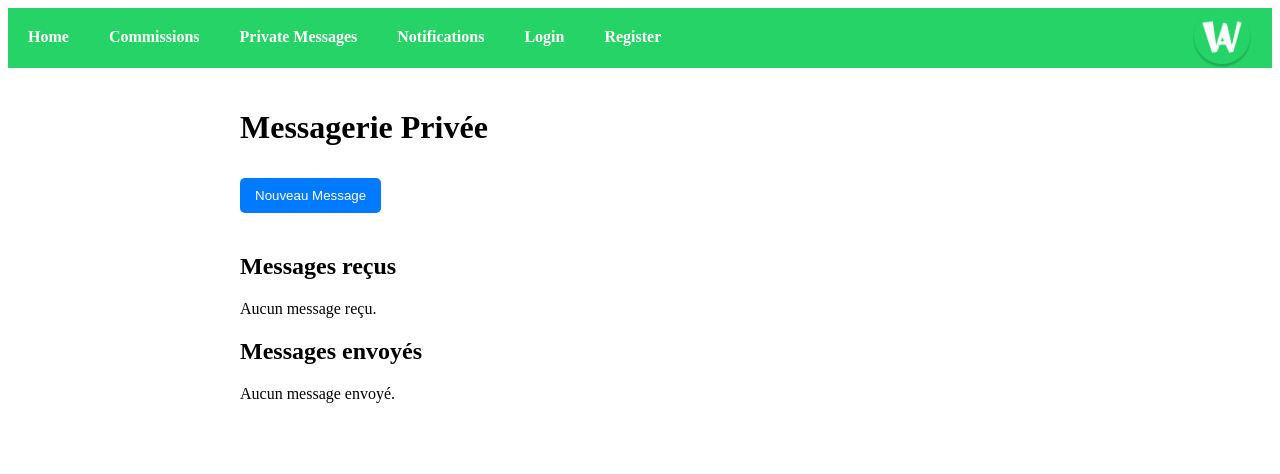
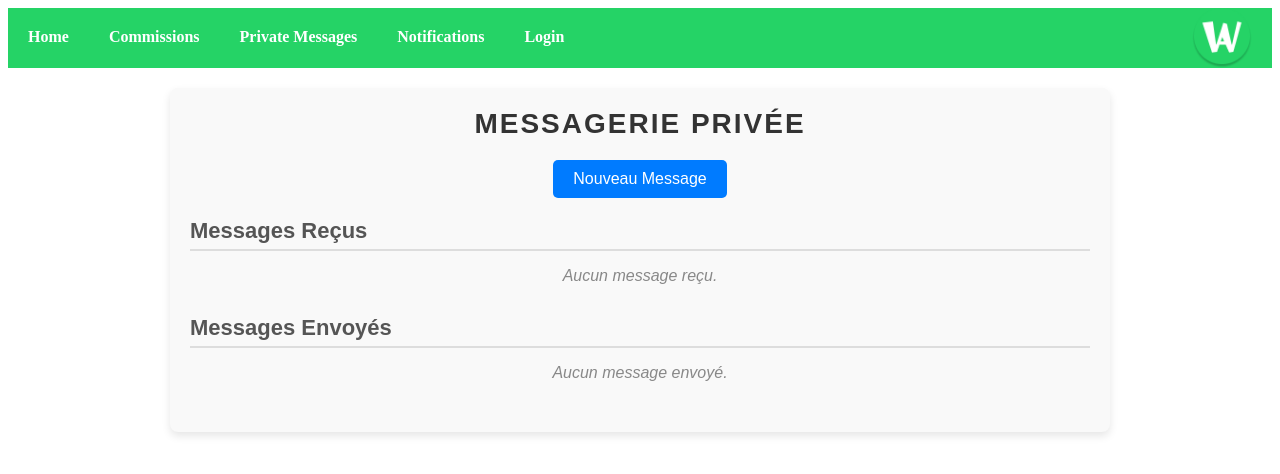
Before and after one commit to bpuibusque/projetSymfony, a Vue app in the folder front/: page /private-messages in a window 1280 px wide. Shown: the top 474 px of the page. Built offline with nearby package versions, Linux system fonts and the light colour scheme.

Commit message:
mise en forme messages

```diff
--- a/front/src/components/NavBar.vue
+++ b/front/src/components/NavBar.vue
@@ -7,7 +7,6 @@
         <li><router-link to="/private-messages">Private Messages</router-link></li>
         <li><router-link to="/notifications">Notifications</router-link></li>
         <li v-if="!user"><router-link to="/login">Login</router-link></li>
-        <li v-if="!user"><router-link to="/register">Register</router-link></li>
         <li v-if="user">
           <a href="#" @click.prevent="logout">Deconnexion</a>
         </li>
--- a/front/src/views/HomePage.vue
+++ b/front/src/views/HomePage.vue
@@ -1,7 +1,7 @@
 <template>
   <div v-if="user">
-    <h1>Welcome, {{ user.email }}!</h1>
-    <p>This is the homepage. Use the navigation menu to explore the site.</p>
+    <h1>Bienvenue, {{ user.email }}!</h1>
+    <p>Ceci est la page d'accueil. Utilisez le menu de navigation pour explorer le site.</p>
     <button @click="logout" class="logout-btn">Logout</button>
   </div>
   <div v-else>
--- a/front/src/views/LoginPage.vue
+++ b/front/src/views/LoginPage.vue
@@ -2,7 +2,7 @@
   <div class="login-container">
     <div class="login-content">
       <div class="login-header">
-        <h1 class="signin-title"><span class="title">Please sign in</span></h1>
+        <h1 class="signin-title"><span class="title">Connexion</span></h1>
       </div>
       <div class="login-body">
         <form @submit.prevent="submitForm" class="login-form">
@@ -18,7 +18,7 @@
             required
             autofocus
           />
-          <label for="password">Password</label>
+          <label for="password">Mot de passe</label>
           <input
             type="password"
             v-model="password"
@@ -30,7 +30,7 @@
 
           <div class="login-footer">
             <button class="btn btn-lg btn-primary btn-block" type="submit">
-              Sign in
+              Connexion
             </button>
           </div>
         </form>
--- a/front/src/views/PrivateMessages.vue
+++ b/front/src/views/PrivateMessages.vue
@@ -1,26 +1,34 @@
 <template>
   <div class="messages-container">
-    <h1>Messagerie Privée</h1>
+    <h1 class="title">Messagerie Privée</h1>
     <button @click="goToNewMessage" class="new-message-btn">Nouveau Message</button>
-    <div>
-      <h2>Messages reçus</h2>
-      <ul v-if="receivedMessages.length">
-        <li v-for="message in receivedMessages" :key="message.id">
-          <strong>{{ message.sender }}</strong>: {{ message.content }}
-          <small>{{ new Date(message.createdAt).toLocaleString() }}</small>
+
+    <div class="messages-section">
+      <h2 class="section-title">Messages Reçus</h2>
+      <ul v-if="receivedMessages.length" class="messages-list">
+        <li v-for="message in receivedMessages" :key="message.id" class="message-card">
+          <div class="message-header">
+            <span class="message-sender">{{ message.sender }}</span>
+            <small class="message-date">{{ new Date(message.createdAt).toLocaleString() }}</small>
+          </div>
+          <p class="message-content">{{ message.content }}</p>
         </li>
       </ul>
-      <p v-else>Aucun message reçu.</p>
+      <p v-else class="no-messages">Aucun message reçu.</p>
     </div>
-    <div>
-      <h2>Messages envoyés</h2>
-      <ul v-if="sentMessages.length">
-        <li v-for="message in sentMessages" :key="message.id">
-          À <strong>{{ message.recipient }}</strong>: {{ message.content }}
-          <small>{{ new Date(message.createdAt).toLocaleString() }}</small>
+
+    <div class="messages-section">
+      <h2 class="section-title">Messages Envoyés</h2>
+      <ul v-if="sentMessages.length" class="messages-list">
+        <li v-for="message in sentMessages" :key="message.id" class="message-card">
+          <div class="message-header">
+            <span class="message-recipient">À {{ message.recipient }}</span>
+            <small class="message-date">{{ new Date(message.createdAt).toLocaleString() }}</small>
+          </div>
+          <p class="message-content">{{ message.content }}</p>
         </li>
       </ul>
-      <p v-else>Aucun message envoyé.</p>
+      <p v-else class="no-messages">Aucun message envoyé.</p>
     </div>
   </div>
 </template>
@@ -54,7 +62,7 @@ export default {
           this.receivedMessages = response.data;
         })
         .catch((error) => {
-          console.error('Erreur lors de la récupération des message reçus :', error);
+          console.error('Erreur lors de la récupération des messages reçus :', error);
         });
     },
     fetchSentMessages() {
@@ -70,7 +78,7 @@ export default {
           this.sentMessages = response.data;
         })
         .catch((error) => {
-          console.error('Erreur lors de la récupération des message envoyés :', error);
+          console.error('Erreur lors de la récupération des messages envoyés :', error);
         });
     },
     goToNewMessage() {
@@ -82,23 +90,102 @@ export default {
 
 <style>
 .messages-container {
-  max-width: 800px;
-  margin: 0 auto;
+  max-width: 900px;
+  margin: 20px auto;
   padding: 20px;
+  background: #f9f9f9;
+  border-radius: 8px;
+  box-shadow: 0 4px 8px rgba(0, 0, 0, 0.1);
+  font-family: Arial, sans-serif;
+}
+
+.title {
+  text-align: center;
+  margin-bottom: 20px;
+  color: #333;
+  font-size: 28px;
+  font-weight: bold;
 }
 
 .new-message-btn {
+  display: block;
+  width: fit-content;
+  margin: 0 auto 20px;
   background-color: #007bff;
   color: white;
-  padding: 10px 15px;
+  padding: 10px 20px;
   border: none;
   border-radius: 5px;
+  font-size: 16px;
   cursor: pointer;
-  margin-bottom: 20px;
+  transition: background-color 0.3s;
 }
 
 .new-message-btn:hover {
   background-color: #0056b3;
 }
 
+.messages-section {
+  margin-bottom: 30px;
+}
+
+.section-title {
+  font-size: 22px;
+  color: #555;
+  margin-bottom: 15px;
+  border-bottom: 2px solid #ddd;
+  padding-bottom: 5px;
+}
+
+.messages-list {
+  list-style: none;
+  padding: 0;
+  margin: 0;
+}
+
+.message-card {
+  background: white;
+  border: 1px solid #ddd;
+  border-radius: 8px;
+  margin-bottom: 15px;
+  padding: 15px;
+  box-shadow: 0 2px 4px rgba(0, 0, 0, 0.1);
+  transition: transform 0.2s, box-shadow 0.2s;
+}
+
+.message-card:hover {
+  transform: translateY(-3px);
+  box-shadow: 0 4px 8px rgba(0, 0, 0, 0.2);
+}
+
+.message-header {
+  display: flex;
+  justify-content: space-between;
+  align-items: center;
+  margin-bottom: 10px;
+}
+
+.message-sender,
+.message-recipient {
+  font-weight: bold;
+  color: #007bff;
+}
+
+.message-date {
+  font-size: 12px;
+  color: #888;
+}
+
+.message-content {
+  font-size: 14px;
+  color: #333;
+  line-height: 1.5;
+}
+
+.no-messages {
+  text-align: center;
+  color: #888;
+  font-size: 16px;
+  font-style: italic;
+}
 </style>
--- a/front/src/views/RegisterPage.vue
+++ b/front/src/views/RegisterPage.vue
@@ -101,7 +101,7 @@ export default {
       }
 
       try {
-        const response = await fetch('http://localhost:8000/api/register', {
+        const response = await fetch('http://localhost:8000/register', {
           method: 'POST',
           headers: {
             'Content-Type': 'application/json'
```
